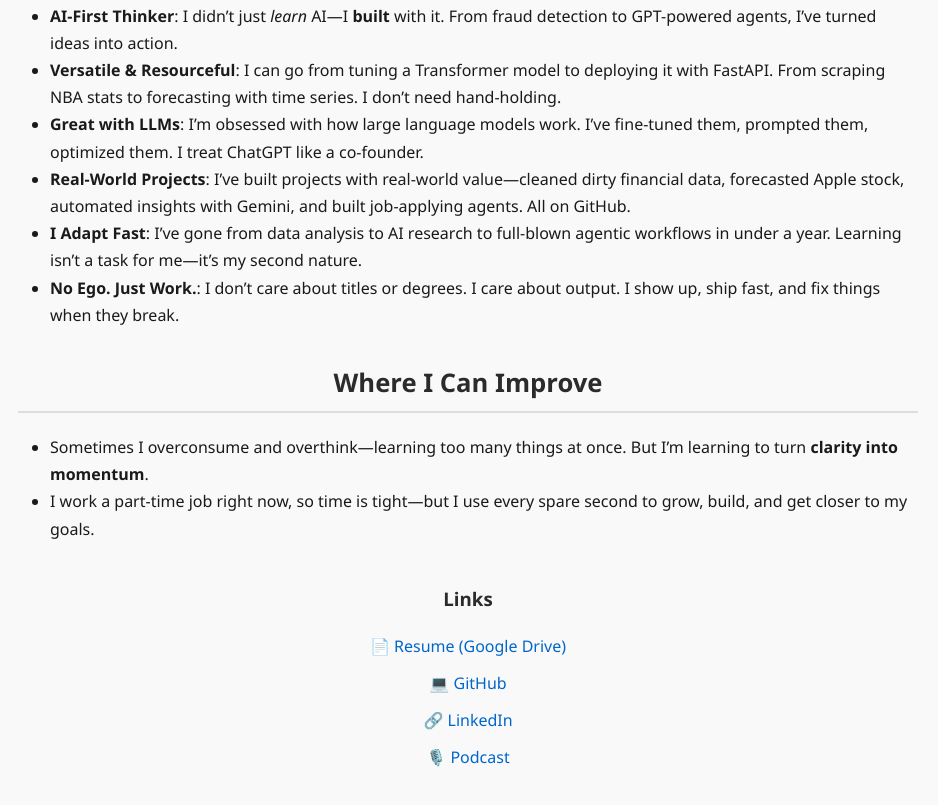
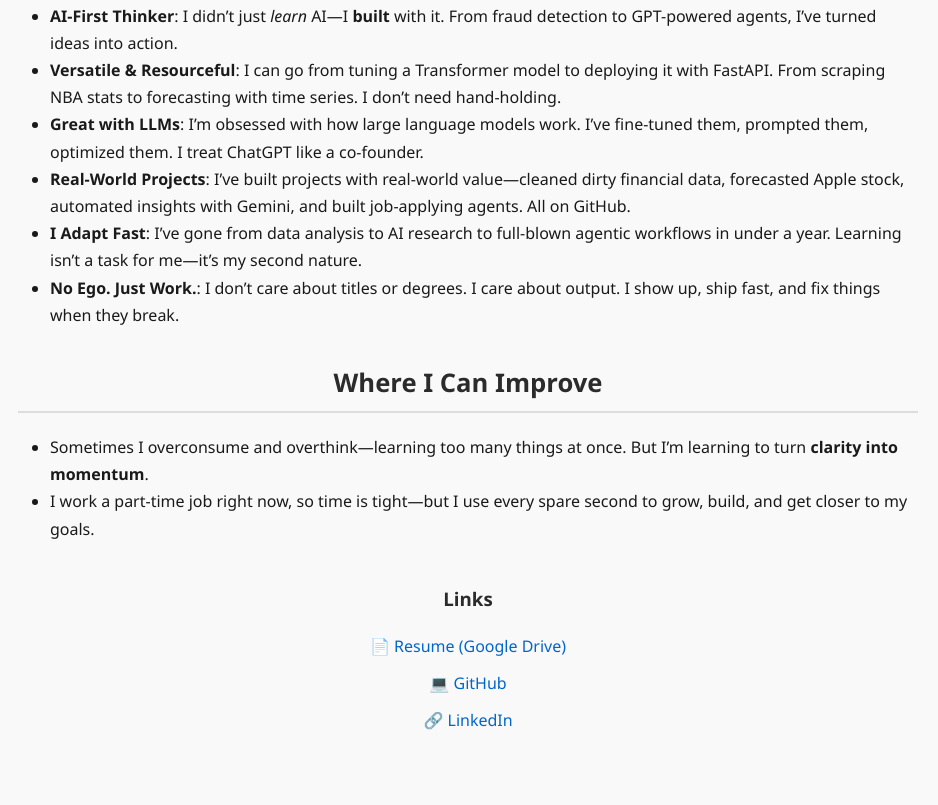
Before and after one commit to arun3676/why-hire-arun, a plain HTML site: page index.html in a window 1280 px wide. Shown: the part 544-1349 px from the top of the page, without its empty margins (172-1110 px from the left). After the commit the page ends 1318 px from the top, so only its background shows below. Drawn offline with Linux system fonts and the light colour scheme.

Commit message:
Update index.html

```diff
--- a/index.html
+++ b/index.html
@@ -101,7 +101,6 @@
       <li><a href="https://drive.google.com/file/d/1GoascE19Uy8bDesa94XoE3BPR5WRaPX3/view?usp=sharing" target="_blank">📄 Resume (Google Drive)</a></li>
       <li><a href="https://github.com/arun3676" target="_blank">💻 GitHub</a></li>
       <li><a href="https://www.linkedin.com/in/arun-kumar-chukkala-391768204/" target="_blank">🔗 LinkedIn</a></li>
-      <li><a href="https://podcasters.spotify.com/pod/show/arun567" target="_blank">🎙️ Podcast</a></li>
     </ul>
   </div>
 </body>
```
